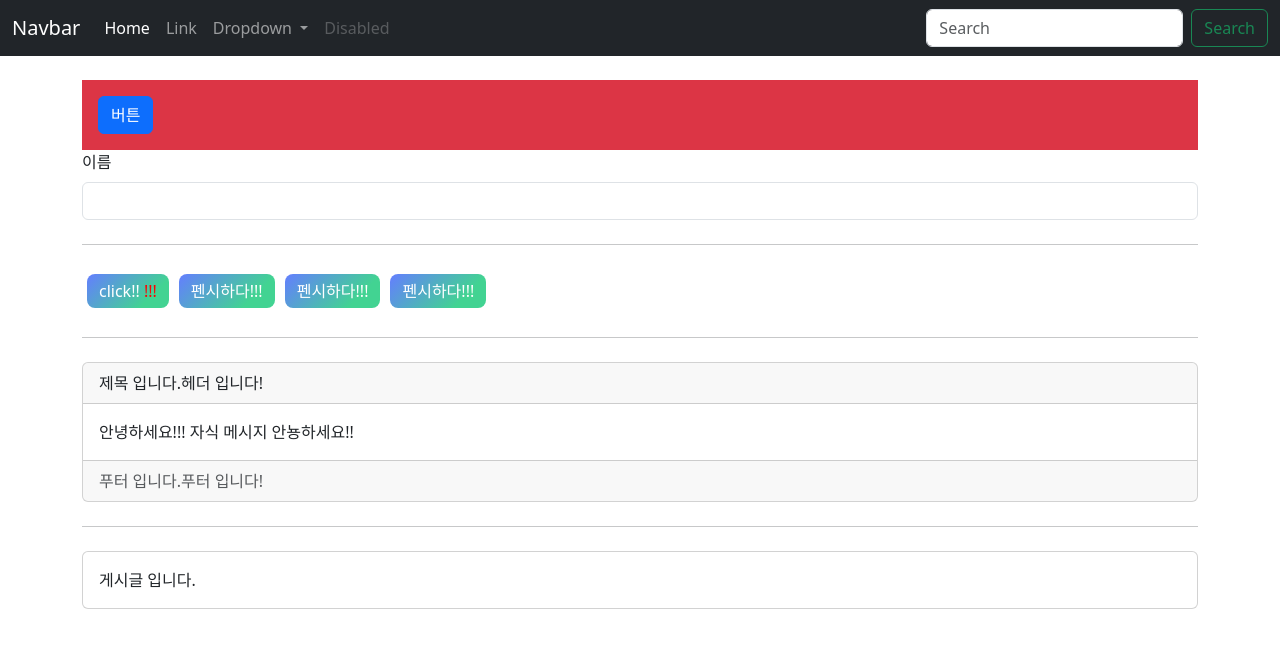
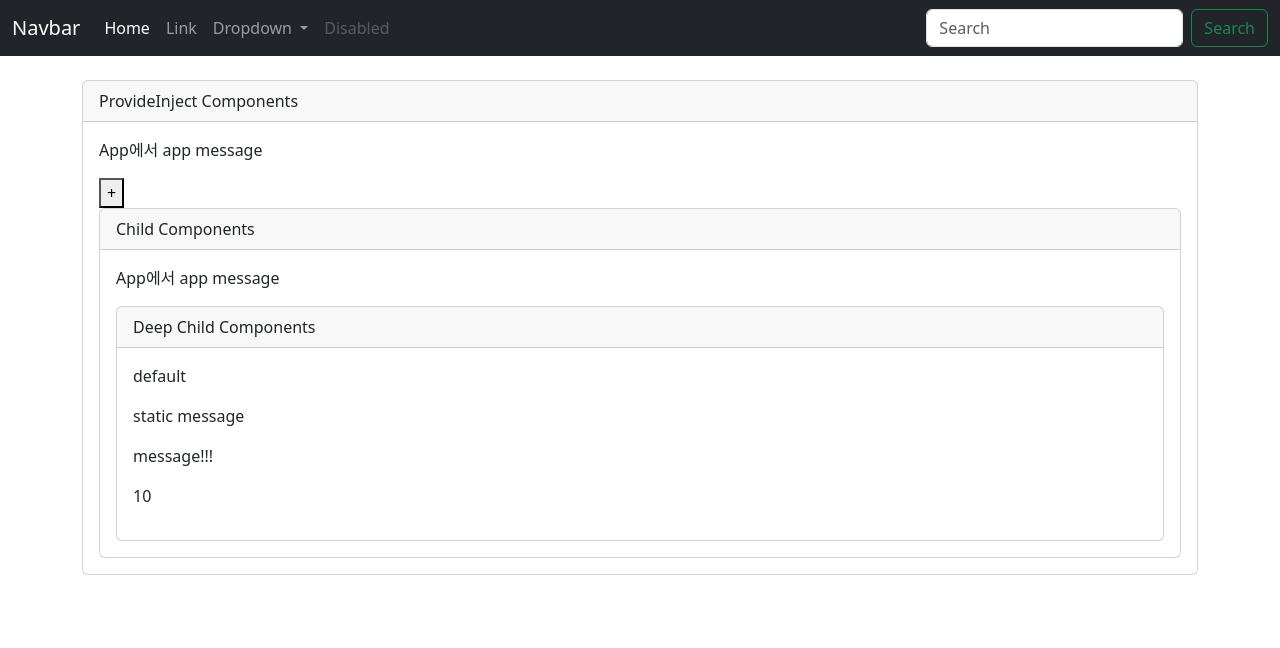
Before and after one commit to sylee84/learn-vue3, a Vue app: page / in a window 1280 px wide. Shown: the top 648 px of the page. Built offline with nearby package versions, Linux system fonts and the light colour scheme.

Commit message:
learn vue provide & inject

```diff
--- /dev/null
+++ b/src/components/Child.vue
@@ -0,0 +1,25 @@
+<template>
+	<div class="card">
+		<div class="card-header">Child Components</div>
+		<div class="card-body">
+			<p>App에서 {{ appMessage }}</p>
+			<DeepChild></DeepChild>
+		</div>
+	</div>
+</template>
+
+<script>
+import DeepChild from '@/components/DeepChild.vue';
+import { inject } from 'vue';
+export default {
+	components: {
+		DeepChild,
+	},
+	setup() {
+		const appMessage = inject('app-message');
+		return { appMessage };
+	},
+};
+</script>
+
+<style lang="scss" scoped></style>
--- /dev/null
+++ b/src/components/DeepChild.vue
@@ -0,0 +1,28 @@
+<template>
+	<div class="card">
+		<div class="card-header">Deep Child Components</div>
+		<div class="card-body">
+			<p>{{ defaultMessage }}</p>
+			<p>{{ staticMessage }}</p>
+			<p>{{ message }}</p>
+			<p>{{ count }}</p>
+		</div>
+	</div>
+</template>
+
+<script>
+import { inject } from 'vue';
+export default {
+	setup() {
+		const defaultMessage = inject('default-message', 'default');
+		const staticMessage = inject('static-message');
+		const { message, updateMessage } = inject('message');
+		updateMessage('!!!');
+		message.value = message.value + '!';
+		const count = inject('count');
+		return { defaultMessage, staticMessage, message, count };
+	},
+};
+</script>
+
+<style lang="scss" scoped></style>
--- /dev/null
+++ b/src/components/ProvideInject.vue
@@ -0,0 +1,46 @@
+<template>
+	<div class="container py-4">
+		<div class="card">
+			<div class="card-header">ProvideInject Components</div>
+			<div class="card-body">
+				<p>App에서 {{ appMessage }}</p>
+				<button type="button" @click="count++">+</button>
+				<Child></Child>
+			</div>
+		</div>
+	</div>
+</template>
+
+<script>
+import Child from '@/components/Child.vue';
+import { provide, ref, readonly, inject } from 'vue';
+export default {
+	components: {
+		Child,
+	},
+	setup() {
+		// const defaultMessage = 'default message';
+		const staticMessage = 'static message';
+		const message = ref('message');
+		const updateMessage = appendMessage => {
+			message.value = message.value + appendMessage;
+		};
+		const count = ref(10);
+		// provide('default-message', defaultMessage);
+		provide('static-message', staticMessage);
+		provide('message', { message: readonly(message), updateMessage });
+		provide('count', count);
+
+		const msg = inject('msg');
+		console.log(msg);
+
+		const appMessage = inject('app-message');
+		return { count, appMessage };
+	},
+	mounted() {
+		console.log('App:this.msg', this.msg);
+	},
+};
+</script>
+
+<style lang="scss" scoped></style>
--- a/src/components/TheView.vue
+++ b/src/components/TheView.vue
@@ -1,70 +1,17 @@
 <template>
 	<main>
-		<div class="container py-4">
-			<!-- <MyButton @click="sayHello" class="my-button" id="my-button"></MyButton> -->
-			<MyButton
-				class="my-button"
-				id="my-button"
-				@sayHello="sayHello"
-			></MyButton>
-			<LabelInput label="이름"></LabelInput>
-
-			<hr class="my-4" />
-
-			<FancyButton>click!! <span style="color: red">!!!</span> </FancyButton>
-			<FancyButton #="{ fancyMessage }">{{ fancyMessage }}</FancyButton>
-			<FancyButton v-slot="{ fancyMessage }">{{ fancyMessage }}</FancyButton>
-			<FancyButton>
-				<template #default="{ fancyMessage }">{{ fancyMessage }}</template>
-			</FancyButton>
-
-			<hr class="my-4" />
-
-			<AppCard>
-				<template v-slot:[slotArgs]="{ headerMessage }"
-					>제목 입니다.{{ headerMessage }}</template
-				>
-				<!-- <template #default>내용 입니다.</template> -->
-				<!-- default 내용 입니다. -->
-				<!-- <template v-slot:default="obj">
-					{{ obj }}{{ message }} {{ obj.childMessage }}
-					-->
-				<template v-slot:default="{ childMessage, helloMessage }">
-					{{ message }} {{ childMessage }} {{ helloMessage }}
-				</template>
-				<template v-slot:footer="{ footerMessage }"
-					>푸터 입니다.{{ footerMessage }}</template
-				>
-			</AppCard>
-
-			<hr class="my-4" />
-
-			<AppCard> 게시글 입니다. </AppCard>
-		</div>
+		<ProvideInject></ProvideInject>
 	</main>
 </template>
 
 <script>
-import MyButton from '@/components/MyButton.vue';
-import LabelInput from '@/components/LabelInput.vue';
-import FancyButton from '@/components/FancyButton.vue';
-import AppCard from '@/components/AppCard.vue';
-import { ref } from 'vue';
-
+import ProvideInject from '@/components/ProvideInject.vue';
 export default {
 	components: {
-		MyButton,
-		LabelInput,
-		FancyButton,
-		AppCard,
+		ProvideInject,
 	},
 	setup() {
-		const sayHello = () => {
-			alert('안녕하세요.');
-		};
-		const slotArgs = ref('header');
-		const message = ref('안녕하세요!!!');
-		return { sayHello, slotArgs, message };
+		return {};
 	},
 };
 </script>
--- a/src/main.js
+++ b/src/main.js
@@ -4,9 +4,12 @@
 
 // import './assets/main.css';
 
-createApp(App).mount('#app');
-// const app = createApp(App);
-// app.mount('#app');
+// createApp(App).mount('#app');
+const app = createApp(App);
+app.provide('app-message', 'app message');
+app.config.globalProperties.msg = 'hello';
+app.provide('msg', 'hello msg');
+app.mount('#app');
 // app.component('AppCard', AppCard);
 
 import 'bootstrap/dist/js/bootstrap.js';
```
Also changed, not shown: src/components/Example.vue (added, +72 -0 lines).
